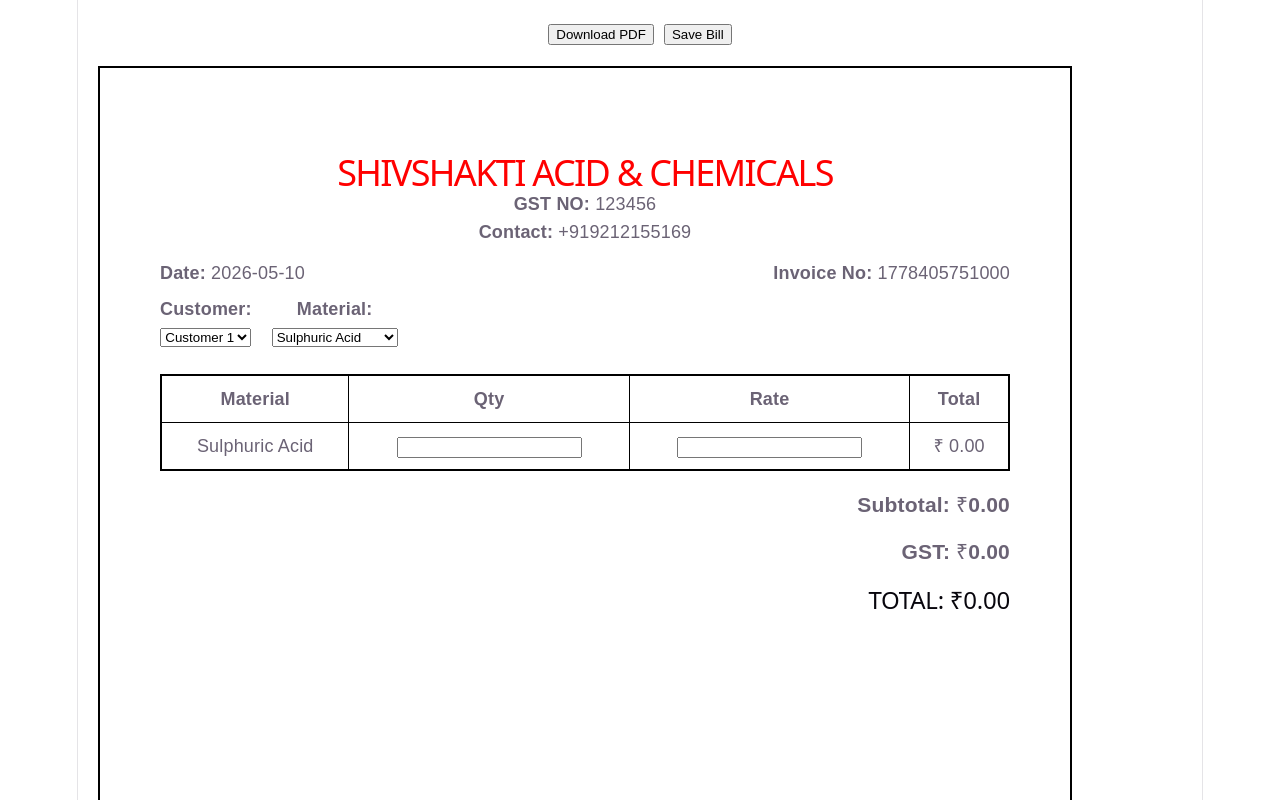
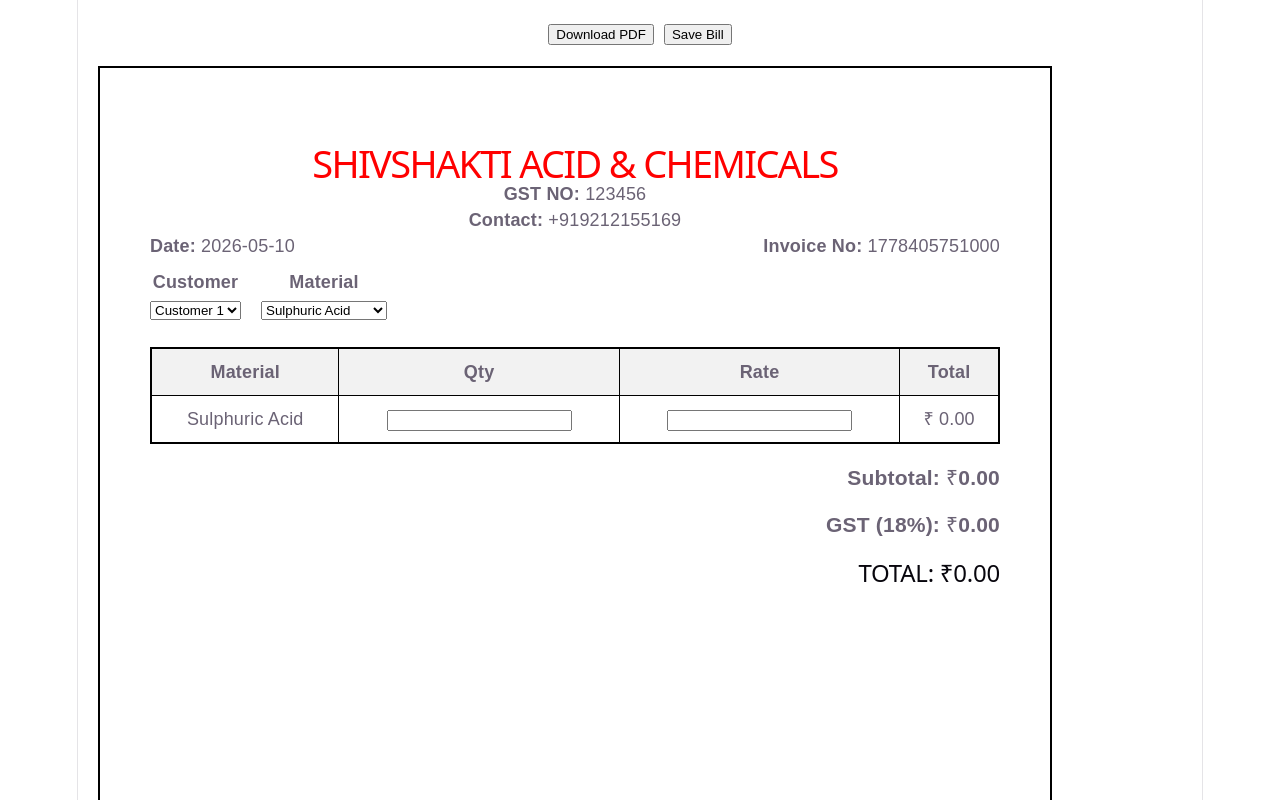
Before and after one commit to vidush1104/shiv-shakti-bills, a React (Vite) app: page / in a window 1280 px wide. Shown: the top 800 px of the page. Built offline with nearby package versions, Linux system fonts and the light colour scheme.

Commit message:
Updated App.jsx

```diff
--- a/src/App.jsx
+++ b/src/App.jsx
@@ -32,7 +32,9 @@ export default function App() {
     localStorage.setItem("invoice_history", JSON.stringify(history));
   }, [history]);
 
-  const subtotal = Number(invoice.quantity || 0) * Number(invoice.rate || 0);
+  const subtotal =
+    Number(invoice.quantity || 0) * Number(invoice.rate || 0);
+
   const gstAmount = (subtotal * GST) / 100;
   const total = subtotal + gstAmount;
 
@@ -47,7 +49,6 @@ export default function App() {
     setInvoice({
       ...emptyInvoice,
       invoiceNo: Date.now(),
-      date: new Date().toISOString().split("T")[0],
     });
   };
 
@@ -65,7 +66,10 @@ export default function App() {
   const generatePDF = () => {
     const input = document.getElementById("invoice");
 
-    html2canvas(input).then((canvas) => {
+    html2canvas(input, {
+      scale: 2,
+      useCORS: true,
+    }).then((canvas) => {
       const imgData = canvas.toDataURL("image/png");
       const pdf = new jsPDF("p", "mm", "a4");
 
@@ -91,7 +95,7 @@ export default function App() {
         id="invoice"
         style={{
           background: "white",
-          padding: 60,
+          padding: 50,
           width: "850px",
           minHeight: "1120px",
           border: "2px solid black",
@@ -100,15 +104,22 @@ export default function App() {
           justifyContent: "space-between",
         }}
       >
-        {/* TOP */}
+        {/* HEADER */}
         <div>
-          <h1 style={{ textAlign: "center", fontSize: 36, color: "red", marginBottom: 5 }}>
+          <h1
+            style={{
+              textAlign: "center",
+              fontSize: 38,
+              color: "red",
+              marginBottom: 5,
+            }}
+          >
             SHIVSHAKTI ACID & CHEMICALS
           </h1>
 
-          <div style={{ textAlign: "center", marginBottom: 15 }}>
-            <p style={{ margin: 2 }}><b>GST NO:</b> {GST_NUMBER}</p>
-            <p style={{ margin: 2 }}><b>Contact:</b> {PHONE_NUMBER}</p>
+          <div style={{ textAlign: "center" }}>
+            <p><b>GST NO:</b> {GST_NUMBER}</p>
+            <p><b>Contact:</b> {PHONE_NUMBER}</p>
           </div>
 
           <div style={{ display: "flex", justifyContent: "space-between" }}>
@@ -116,10 +127,15 @@ export default function App() {
             <p><b>Invoice No:</b> {invoice.invoiceNo}</p>
           </div>
 
+          {/* INPUTS (NOT FOR PDF TEXT ONLY CONTROL) */}
           <div style={{ display: "flex", gap: 20, marginTop: 10 }}>
             <div>
-              <b>Customer:</b><br />
-              <select name="customer" value={invoice.customer} onChange={handleChange}>
+              <b>Customer</b><br />
+              <select
+                name="customer"
+                value={invoice.customer}
+                onChange={handleChange}
+              >
                 {customers.map((c) => (
                   <option key={c}>{c}</option>
                 ))}
@@ -127,8 +143,12 @@ export default function App() {
             </div>
 
             <div>
-              <b>Material:</b><br />
-              <select name="material" value={invoice.material} onChange={handleChange}>
+              <b>Material</b><br />
+              <select
+                name="material"
+                value={invoice.material}
+                onChange={handleChange}
+              >
                 {materials.map((m) => (
                   <option key={m}>{m}</option>
                 ))}
@@ -136,6 +156,7 @@ export default function App() {
             </div>
           </div>
 
+          {/* TABLE */}
           <table
             style={{
               width: "100%",
@@ -146,31 +167,42 @@ export default function App() {
           >
             <thead>
               <tr>
-                <th style={{ border: "1px solid black", padding: 10 }}>Material</th>
-                <th style={{ border: "1px solid black", padding: 10 }}>Qty</th>
-                <th style={{ border: "1px solid black", padding: 10 }}>Rate</th>
-                <th style={{ border: "1px solid black", padding: 10 }}>Total</th>
+                <th style={th}>Material</th>
+                <th style={th}>Qty</th>
+                <th style={th}>Rate</th>
+                <th style={th}>Total</th>
               </tr>
             </thead>
+
             <tbody>
               <tr>
-                <td style={{ border: "1px solid black", padding: 10 }}>{invoice.material}</td>
-                <td style={{ border: "1px solid black", padding: 10 }}>
-                  <input name="quantity" value={invoice.quantity} onChange={handleChange} />
+                <td style={td}>{invoice.material}</td>
+
+                <td style={td}>
+                  <input
+                    name="quantity"
+                    value={invoice.quantity}
+                    onChange={handleChange}
+                  />
                 </td>
-                <td style={{ border: "1px solid black", padding: 10 }}>
-                  <input name="rate" value={invoice.rate} onChange={handleChange} />
+
+                <td style={td}>
+                  <input
+                    name="rate"
+                    value={invoice.rate}
+                    onChange={handleChange}
+                  />
                 </td>
-                <td style={{ border: "1px solid black", padding: 10 }}>
-                  ₹ {total.toFixed(2)}
-                </td>
+
+                {/* CLEAN DISPLAY (IMPORTANT FIX FOR PDF) */}
+                <td style={td}>₹ {total.toFixed(2)}</td>
               </tr>
             </tbody>
           </table>
 
-          <div style={{ marginTop: 20, textAlign: "right" }}>
+          <div style={{ textAlign: "right", marginTop: 20 }}>
             <h3>Subtotal: ₹{subtotal.toFixed(2)}</h3>
-            <h3>GST: ₹{gstAmount.toFixed(2)}</h3>
+            <h3>GST (18%): ₹{gstAmount.toFixed(2)}</h3>
             <h2>TOTAL: ₹{total.toFixed(2)}</h2>
           </div>
         </div>
@@ -185,24 +217,28 @@ export default function App() {
 
       {/* HISTORY */}
       <div style={{ marginTop: 40 }}>
-        <h2>Saved Bills History (Click to Open)</h2>
+        <h2>Saved Bills</h2>
+
         <table border="1" cellPadding="10" style={{ width: "100%" }}>
           <thead>
             <tr>
-              <th>Invoice No</th>
+              <th>Invoice</th>
               <th>Date</th>
               <th>Customer</th>
-              <th>Material</th>
               <th>Total</th>
             </tr>
           </thead>
+
           <tbody>
             {history.map((h, i) => (
-              <tr key={i} style={{ cursor: "pointer" }} onClick={() => openPastBill(h)}>
+              <tr
+                key={i}
+                onClick={() => openPastBill(h)}
+                style={{ cursor: "pointer" }}
+              >
                 <td>{h.invoiceNo}</td>
                 <td>{h.date}</td>
                 <td>{h.customer}</td>
-                <td>{h.material}</td>
                 <td>₹ {h.total.toFixed(2)}</td>
               </tr>
             ))}
@@ -212,3 +248,16 @@ export default function App() {
     </div>
   );
 }
+
+/* STYLES */
+const th = {
+  border: "1px solid black",
+  padding: 10,
+  background: "#f2f2f2",
+};
+
+const td = {
+  border: "1px solid black",
+  padding: 10,
+  textAlign: "center",
+};
```
